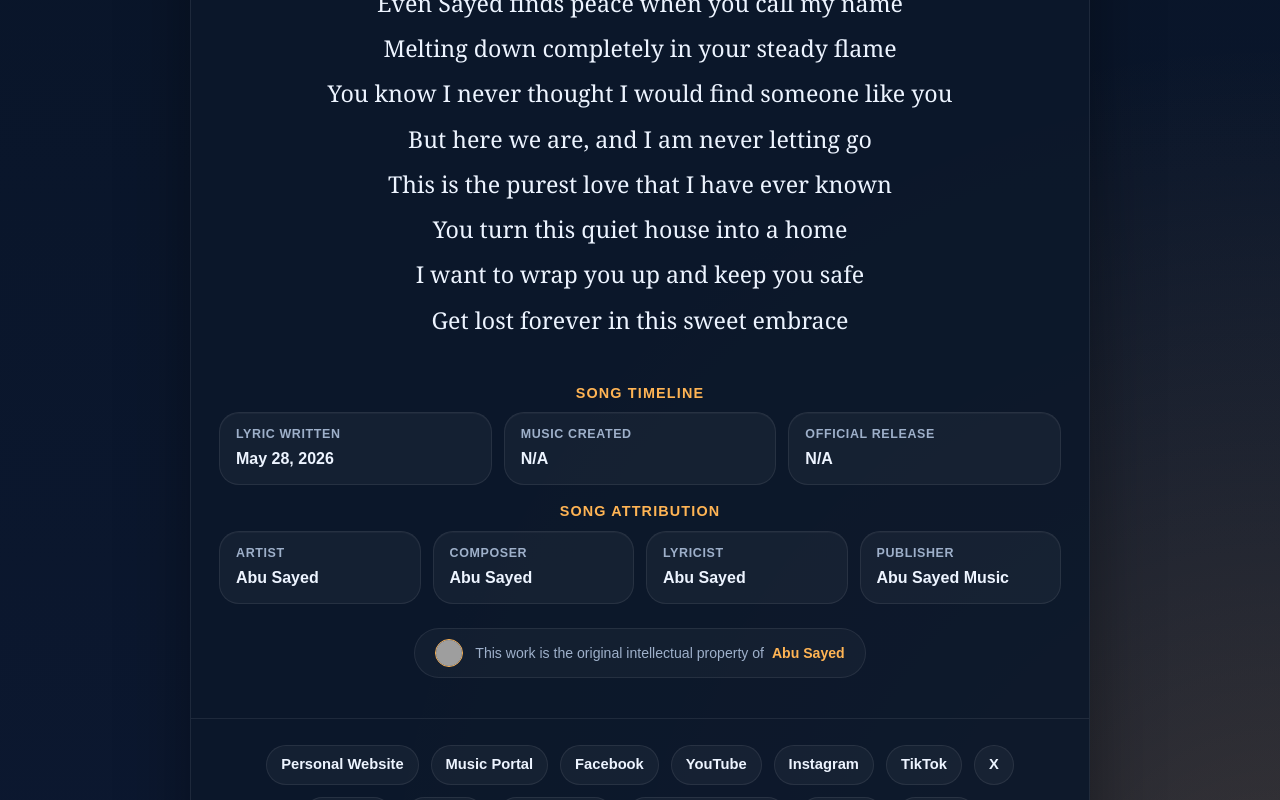
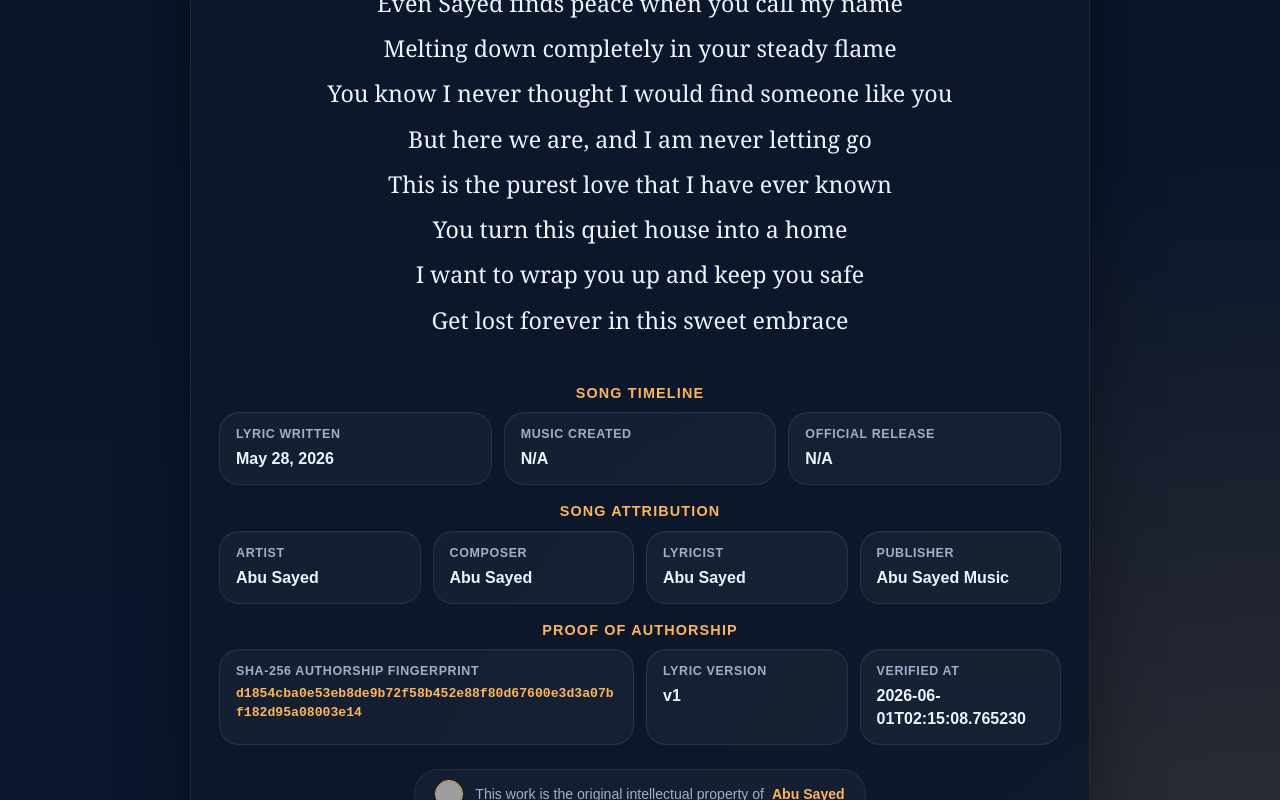
Before and after one commit to ImAbuSayed/purest-love, a plain HTML site: page index.html in a window 1280 px wide. Shown: the part 2000-2800 px from the top of the page. Drawn offline with Linux system fonts and the light colour scheme; grey boxes are pictures that could not be loaded.

Commit message:
feat: update song assets v1 with signed GPG commit [verified]

```diff
--- a/index.html
+++ b/index.html
@@ -14,9 +14,9 @@
     <meta name="keywords" content="Purest Love, Abu Sayed lyrics, original song lyrics, Abu Sayed original song, Abu Sayed lyricist, Abu Sayed composer, Abu Sayed songwriter, official lyrics">
     <meta name="robots" content="index,follow,max-snippet:-1,max-image-preview:large,max-video-preview:-1">
     <meta name="referrer" content="strict-origin-when-cross-origin">
-    <meta name="description" content="Discover the complete lyrics of &#x27;Purest Love&#x27;, a unique musical work by Abu Sayed, encompassing original composition and writing.">
+    <meta name="description" content="Access the verified lyrics of &#x27;Purest Love&#x27;, an original song crafted, composed, and performed by Abu Sayed.">
     <meta property="og:title" content="Purest Love - Original Lyrics by Abu Sayed">
-    <meta property="og:description" content="Discover the complete lyrics of &#x27;Purest Love&#x27;, a unique musical work by Abu Sayed, encompassing original composition and writing.">
+    <meta property="og:description" content="Access the verified lyrics of &#x27;Purest Love&#x27;, an original song crafted, composed, and performed by Abu Sayed.">
     <meta property="og:type" content="music.song">
     <meta property="og:url" content="https://imabusayed.github.io/purest-love/">
     <meta property="og:site_name" content="Abu Sayed Music">
@@ -24,7 +24,7 @@
     <meta name="last-modified" content="2026-05-28 20:00:05">
     <meta name="twitter:card" content="summary_large_image">
     <meta name="twitter:title" content="Purest Love - Original Lyrics by Abu Sayed">
-    <meta name="twitter:description" content="Discover the complete lyrics of &#x27;Purest Love&#x27;, a unique musical work by Abu Sayed, encompassing original composition and writing.">
+    <meta name="twitter:description" content="Access the verified lyrics of &#x27;Purest Love&#x27;, an original song crafted, composed, and performed by Abu Sayed.">
     <link rel="canonical" href="https://imabusayed.github.io/purest-love/">
     <link rel="sitemap" type="application/xml" title="Sitemap" href="https://imabusayed.github.io/purest-love/sitemap.xml">
     <link rel="author" href="https://github.com/ImAbuSayed">
@@ -100,7 +100,7 @@
       "@id": "https://imabusayed.github.io/purest-love#webpage",
       "url": "https://imabusayed.github.io/purest-love/",
       "name": "Purest Love - Original Lyrics by Abu Sayed",
-      "description": "Discover the complete lyrics of 'Purest Love', a unique musical work by Abu Sayed, encompassing original composition and writing.",
+      "description": "Access the verified lyrics of 'Purest Love', an original song crafted, composed, and performed by Abu Sayed.",
       "isPartOf": {
         "@id": "https://music.abusayed.com.bd/#website"
       },
@@ -537,7 +537,7 @@
 
         <div class="controls">
             <button class="btn-speak" id="speakBtn" title="Read the lyrics aloud"><span id="speakText">Read Aloud</span></button>
-            <a href="https://music.abusayed.com.bd/Licensing/?https://imabusayed.github.io/purest-love/" class="btn-license" title="Get licensing for this song" target="_blank">Official Music Licensing for Purest Love</a>
+            <a href="https://music.abusayed.com.bd/Licensing/?https://imabusayed.github.io/purest-love/" class="btn-license" title="Get licensing for this song" target="_blank">Request Licensing for Purest Love</a>
 
         </div>
         <br>
@@ -612,6 +612,26 @@
             <div class="meta-card">
                 <span class="meta-label">Publisher</span>
                 <strong>Abu Sayed Music</strong>
+            </div>
+
+                </div>
+            </div>
+
+            <div class="details-block">
+                <div class="details-title">Proof of Authorship</div>
+                <div class="meta-grid">
+
+            <div class="meta-card" style="grid-column: span 2;">
+                <span class="meta-label">SHA-256 Authorship Fingerprint</span>
+                <strong style="word-break: break-all; font-family: monospace; font-size: 0.82rem; color: var(--accent);">d1854cba0e53eb8de9b72f58b452e88f80d67600e3d3a07bf182d95a08003e14</strong>
+            </div>
+            <div class="meta-card">
+                <span class="meta-label">Lyric Version</span>
+                <strong>v1</strong>
+            </div>
+            <div class="meta-card">
+                <span class="meta-label">Verified At</span>
+                <strong>2026-06-01T02:15:08.765230</strong>
             </div>
 
                 </div>
```
Also changed, not shown: excerpts/Bridge-Preview.txt (added), excerpts/Chorus-Preview.txt (added), excerpts/Final-Chorus-Preview.txt (added), excerpts/Hook-Preview.txt (added), excerpts/Post-Chorus-2-Preview.txt (added), excerpts/Post-Chorus-Preview.txt (added), excerpts/Pre-Chorus-2-Preview.txt (added), excerpts/Pre-Chorus-Preview.txt (added), excerpts/Verse-1-Preview.txt (added), excerpts/Verse-2-Preview.txt (added), hashes.txt (added), llms.txt, lyrics_backup/2026-06-01_purest-love-v1.txt (added), manifest.json (added), 1 other file.
